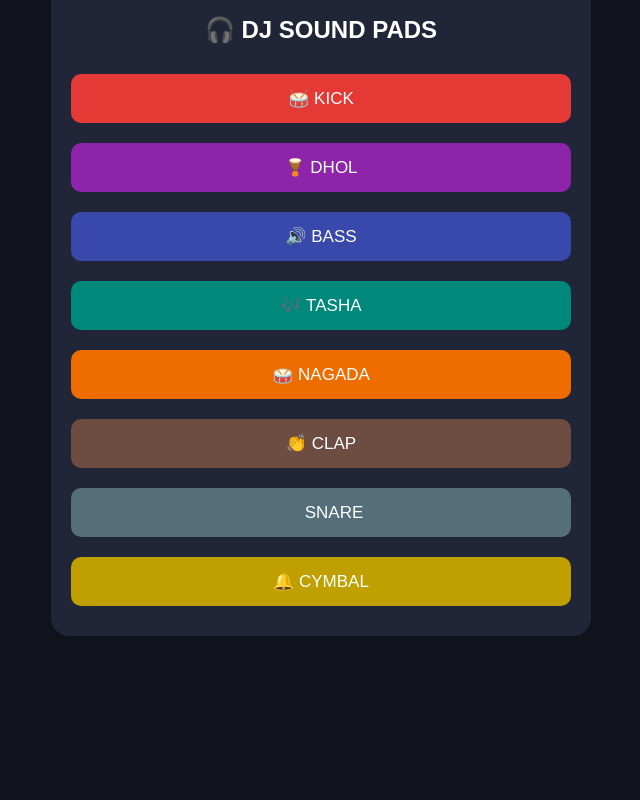
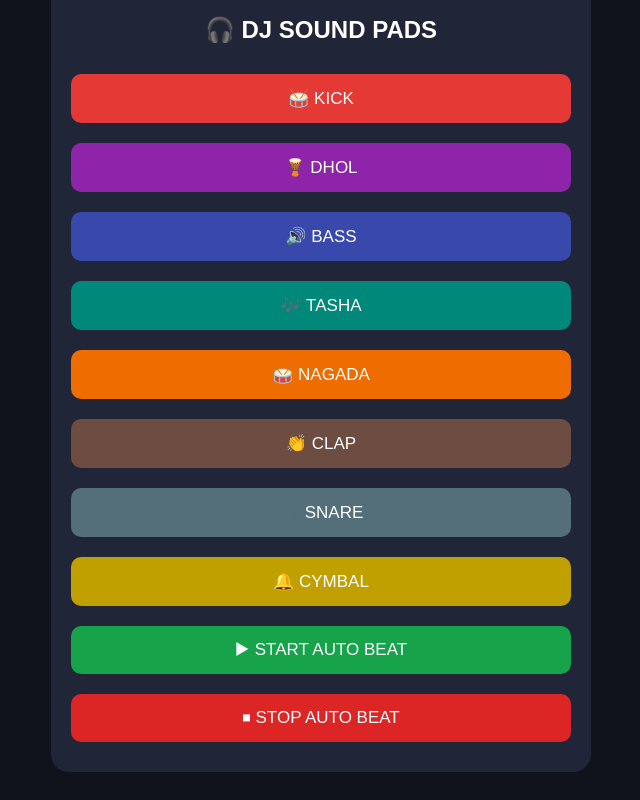
Before and after one commit to chovarammahilang974-svg/chovaram-ai-octapad, a plain HTML site: page index.html in a window 1280 px wide. Shown: the part 375-1175 px from the top of the page, without its empty margins (319-959 px from the left). Before the commit the page ends 1039 px from the top, so only its background shows below. Drawn offline with Linux system fonts and the light colour scheme.

Commit message:
Add buttons to start and stop auto beat

```diff
--- a/index.html
+++ b/index.html
@@ -99,6 +99,14 @@ button {
   <button class="dj-pad" style="background:#c0a000"
   onclick="playPad('cymbal')">🔔 CYMBAL</button>
 </div>
+<button onclick="startAutoBeat()">
+▶ START AUTO BEAT
+</button>
+
+<button onclick="stopAutoBeat()"
+style="background:#dc2626">
+⏹ STOP AUTO BEAT
+</button>
 </div>
 
 <script src="beat—engine.js"></script>
```
